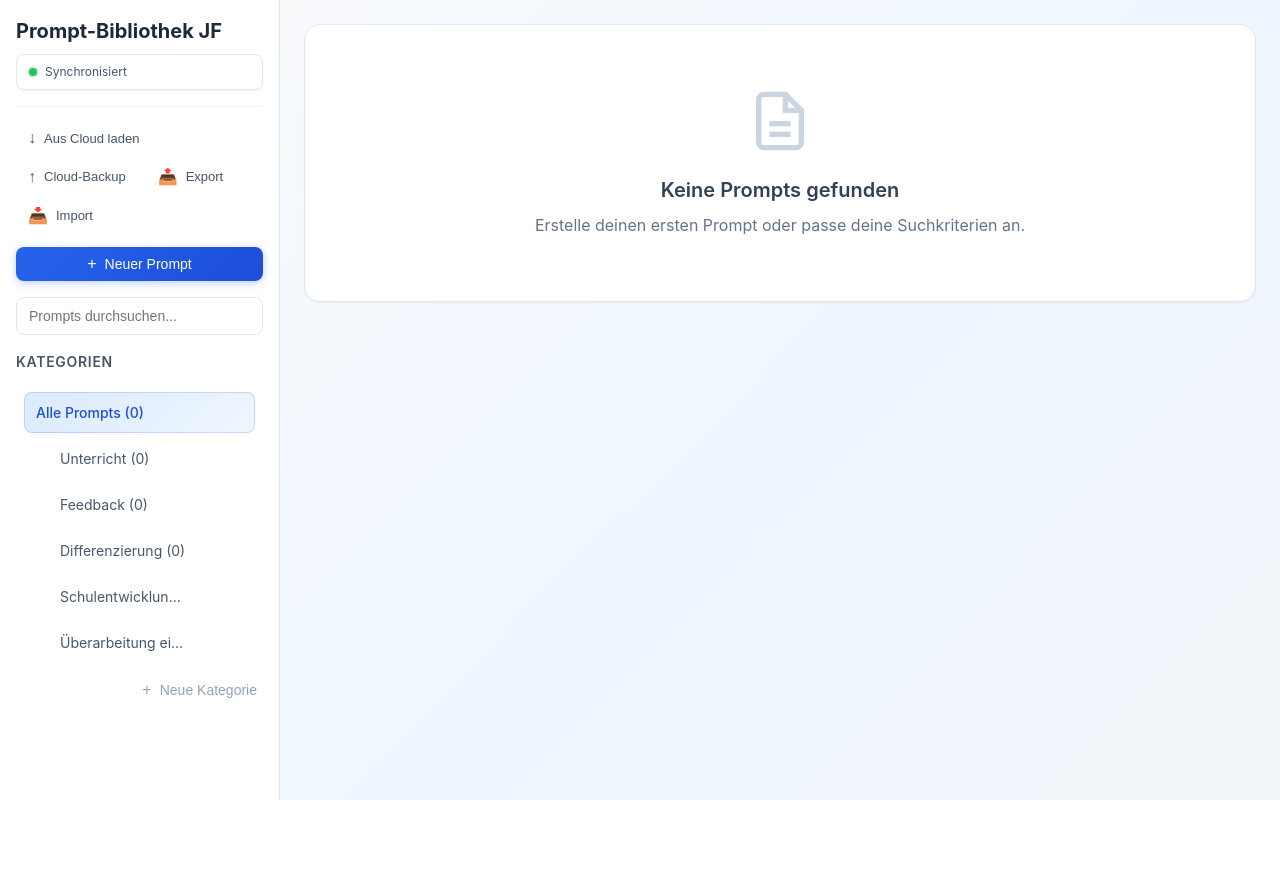
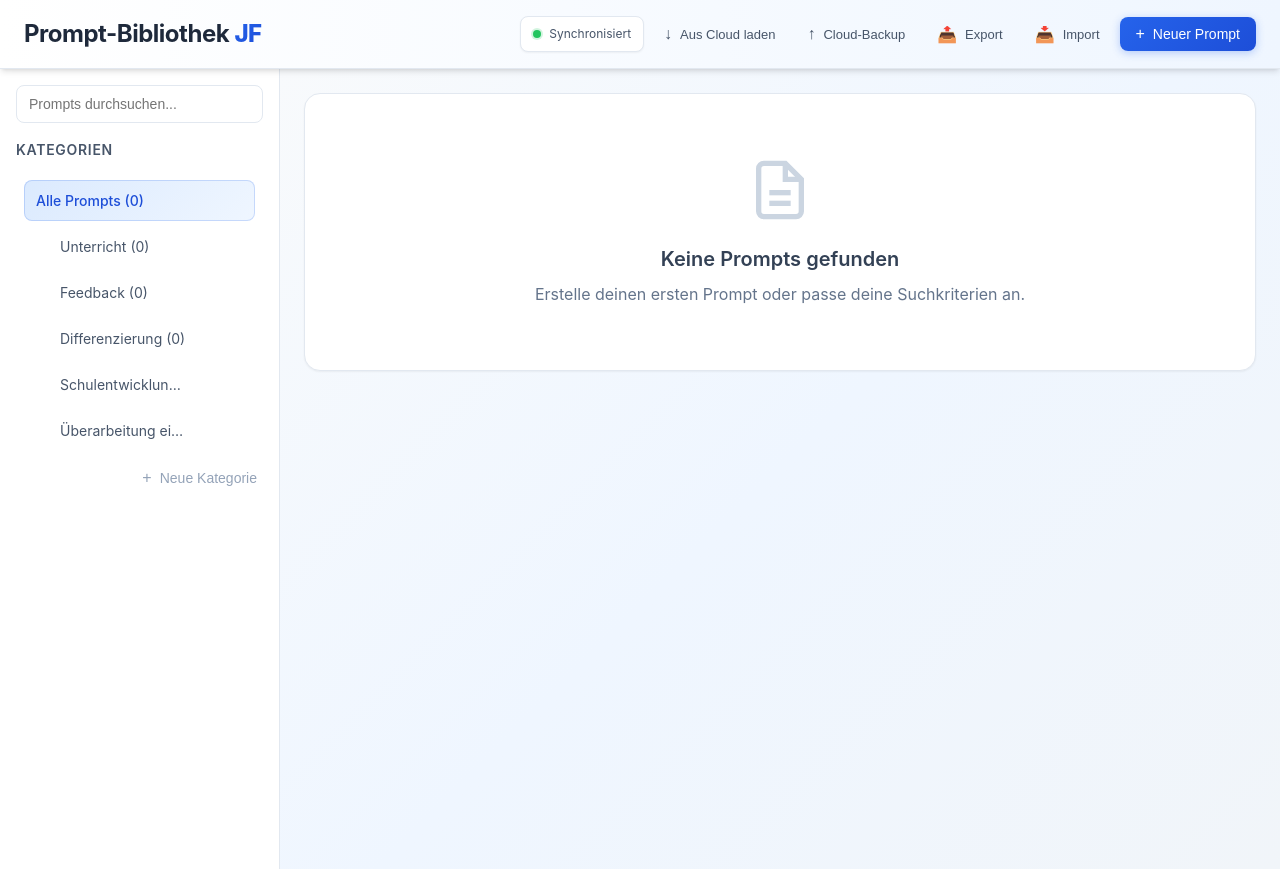
Before and after one commit to JoschaFalck/prompt-bibliothek-jf, a website: page index.html in a window 1280 px wide. Before the commit the page ends 800 px from the top, so only its background shows below. Drawn offline with Linux system fonts and the light colour scheme; no server answers.

Commit message:
Update index.html

```diff
--- a/index.html
+++ b/index.html
@@ -7,18 +7,18 @@
     <link rel="stylesheet" href="style.css">
 </head>
 <body>
-    <div class="app-container">
-        <!-- Sidebar -->
-        <aside class="sidebar">
-            <div class="sidebar-header">
-                <h1 class="logo">Prompt-Bibliothek JF</h1>
+    <div class="app">
+        <!-- Header -->
+        <header class="header">
+            <div class="header-content">
+                <div class="logo">
+                    <h1>Prompt-Bibliothek <span class="logo-suffix">JF</span></h1>
+                </div>
+                <div class="header-actions">
                     <div class="backup-status" id="backupStatus">
                         <span class="backup-dot"></span>
                         <span class="backup-text">Wird geladen...</span>
                     </div>
-            </div>
-
-            <div class="sidebar-actions">
                     <button class="btn btn-ghost btn-sm" onclick="loadFromCloud()">
                         <span class="btn-icon">↓</span> Aus Cloud laden
                     </button>
@@ -37,12 +37,17 @@
                     <button class="btn btn-ghost btn-sm" onclick="importJSON()">
                         <span class="btn-icon">📥</span> Import
                     </button>
-            </div>
-
-            <button class="btn btn-primary new-prompt-btn" onclick="openAddPromptModal()">
+                    <button class="btn btn-primary" onclick="openAddPromptModal()">
                         <span class="btn-icon">+</span> Neuer Prompt
                     </button>
+                </div>
+            </div>
+        </header>
 
+        <!-- Main Container -->
+        <div class="app-container">
+            <!-- Sidebar -->
+            <aside class="sidebar">
                 <div class="search-container">
                     <input type="text" id="searchInput" class="search-input" placeholder="Prompts durchsuchen..." oninput="filterPrompts()">
                 </div>
@@ -64,6 +69,7 @@
                     <!-- Prompts werden hier dynamisch eingefügt -->
                 </div>
             </main>
+        </div>
     </div>
 
     <!-- Modal: Neuer/Bearbeiten Prompt -->
```
Lines whose indentation alone changed are shown as unchanged.
